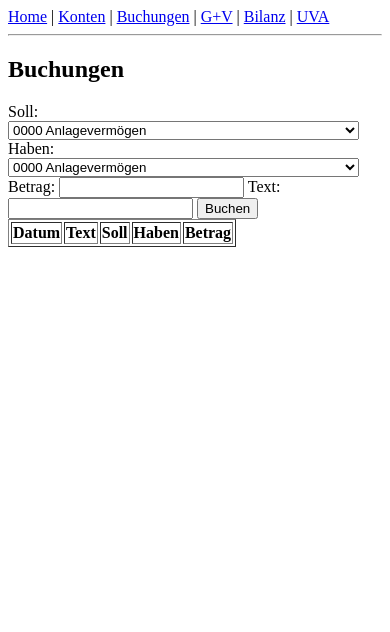
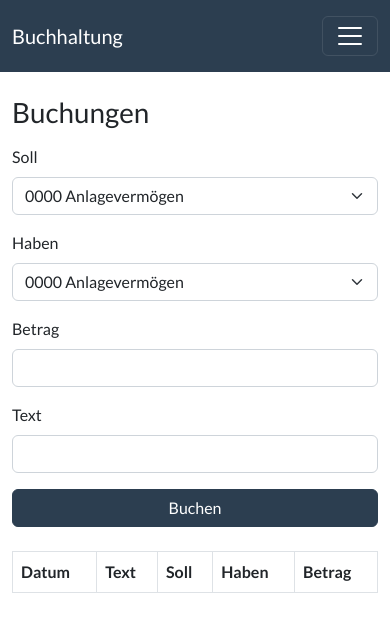
Before and after one commit to lutzerb/codextest, a Flask app: page /entries in a window 390 px wide. Shown: the top 632 px of the page. Run offline with Flask 3, Linux system fonts and the light colour scheme; lists and menus that the app fills with data are empty; some libraries are stand-ins or nearby versions.

Commit message:
Improve frontend with responsive design

```diff
--- a/app/routes.py
+++ b/app/routes.py
@@ -1,10 +1,14 @@
-from flask import render_template, request, redirect, url_for
+from flask import render_template, request, redirect, url_for, jsonify
 from . import app, db
 from .models import Account, Entry
 
 @app.route('/')
 def index():
     return render_template('index.html')
+
+@app.route('/vue_app')
+def vue_app():
+    return render_template('vue_app.html')
 
 @app.route('/accounts')
 def accounts():
@@ -25,6 +29,37 @@
         return redirect(url_for('entries'))
     entries = Entry.query.order_by(Entry.entry_date.desc()).all()
     return render_template('entries.html', entries=entries, accounts=accounts)
+
+@app.route('/api/accounts')
+def api_accounts():
+    accounts = Account.query.order_by(Account.number).all()
+    return jsonify([{'id': a.id, 'number': a.number, 'name': a.name, 'type': a.type} for a in accounts])
+
+@app.route('/api/entries', methods=['GET', 'POST'])
+def api_entries():
+    if request.method == 'POST':
+        data = request.get_json()
+        entry = Entry(
+            debit_id=data['debit_id'],
+            credit_id=data['credit_id'],
+            amount=data['amount'],
+            description=data.get('description', '')
+        )
+        db.session.add(entry)
+        db.session.commit()
+        return jsonify({'status': 'success'})
+    entries = Entry.query.order_by(Entry.entry_date.desc()).all()
+    result = []
+    for e in entries:
+        result.append({
+            'id': e.id,
+            'entry_date': e.entry_date.isoformat(),
+            'description': e.description,
+            'debit': {'id': e.debit.id, 'number': e.debit.number, 'name': e.debit.name},
+            'credit': {'id': e.credit.id, 'number': e.credit.number, 'name': e.credit.name},
+            'amount': e.amount
+        })
+    return jsonify(result)
 
 @app.route('/profit_loss')
 def profit_loss():
--- a/app/templates/base.html
+++ b/app/templates/base.html
@@ -2,18 +2,32 @@
 <html lang="de">
 <head>
     <meta charset="utf-8">
+    <meta name="viewport" content="width=device-width, initial-scale=1">
     <title>Buchhaltung</title>
+    <link href="https://cdn.jsdelivr.net/npm/bootswatch@5.3.2/dist/flatly/bootstrap.min.css" rel="stylesheet">
 </head>
 <body>
-    <nav>
-        <a href="/">Home</a> |
-        <a href="/accounts">Konten</a> |
-        <a href="/entries">Buchungen</a> |
-        <a href="/profit_loss">G+V</a> |
-        <a href="/balance">Bilanz</a> |
-        <a href="/vat">UVA</a>
+    <nav class="navbar navbar-expand-lg navbar-dark bg-primary">
+        <div class="container-fluid">
+            <a class="navbar-brand" href="/">Buchhaltung</a>
+            <button class="navbar-toggler" type="button" data-bs-toggle="collapse" data-bs-target="#navbarNav" aria-controls="navbarNav" aria-expanded="false" aria-label="Toggle navigation">
+                <span class="navbar-toggler-icon"></span>
+            </button>
+            <div class="collapse navbar-collapse" id="navbarNav">
+                <ul class="navbar-nav me-auto mb-2 mb-lg-0">
+                    <li class="nav-item"><a class="nav-link" href="/accounts">Konten</a></li>
+                    <li class="nav-item"><a class="nav-link" href="/entries">Buchungen</a></li>
+                    <li class="nav-item"><a class="nav-link" href="/profit_loss">G+V</a></li>
+                    <li class="nav-item"><a class="nav-link" href="/balance">Bilanz</a></li>
+                    <li class="nav-item"><a class="nav-link" href="/vat">UVA</a></li>
+                    <li class="nav-item"><a class="nav-link" href="/vue_app">Vue&nbsp;Demo</a></li>
+                </ul>
+            </div>
+        </div>
     </nav>
-    <hr>
-    {% block content %}{% endblock %}
+    <div class="container mt-4">
+        {% block content %}{% endblock %}
+    </div>
+    <script src="https://cdn.jsdelivr.net/npm/bootstrap@5.3.0/dist/js/bootstrap.bundle.min.js"></script>
 </body>
 </html>
--- a/app/templates/entries.html
+++ b/app/templates/entries.html
@@ -1,25 +1,50 @@
 {% extends 'base.html' %}
 {% block content %}
-<h2>Buchungen</h2>
-<form method="post">
-    Soll: <select name="debit">
+<h2 class="mb-3">Buchungen</h2>
+<form method="post" class="row g-3 mb-4">
+    <div class="col-md-3">
+        <label class="form-label">Soll</label>
+        <select name="debit" class="form-select" required>
             {% for acc in accounts %}
                 <option value="{{ acc.id }}">{{ acc.number }} {{ acc.name }}</option>
             {% endfor %}
         </select>
-    Haben: <select name="credit">
+    </div>
+    <div class="col-md-3">
+        <label class="form-label">Haben</label>
+        <select name="credit" class="form-select" required>
             {% for acc in accounts %}
                 <option value="{{ acc.id }}">{{ acc.number }} {{ acc.name }}</option>
             {% endfor %}
         </select>
-    Betrag: <input type="number" step="0.01" name="amount">
-    Text: <input type="text" name="description">
-    <input type="submit" value="Buchen">
+    </div>
+    <div class="col-md-2">
+        <label class="form-label">Betrag</label>
+        <input type="number" step="0.01" name="amount" class="form-control" required>
+    </div>
+    <div class="col-md-3">
+        <label class="form-label">Text</label>
+        <input type="text" name="description" class="form-control">
+    </div>
+    <div class="col-md-1 d-flex align-items-end">
+        <button type="submit" class="btn btn-primary w-100">Buchen</button>
+    </div>
 </form>
-<table border="1">
+
+<table class="table table-striped table-bordered">
+    <thead>
         <tr><th>Datum</th><th>Text</th><th>Soll</th><th>Haben</th><th>Betrag</th></tr>
+    </thead>
+    <tbody>
         {% for e in entries %}
-<tr><td>{{ e.entry_date }}</td><td>{{ e.description }}</td><td>{{ e.debit.number }}</td><td>{{ e.credit.number }}</td><td>{{ e.amount }}</td></tr>
+        <tr>
+            <td>{{ e.entry_date }}</td>
+            <td>{{ e.description }}</td>
+            <td>{{ e.debit.number }}</td>
+            <td>{{ e.credit.number }}</td>
+            <td>{{ '%.2f'|format(e.amount) }}</td>
+        </tr>
         {% endfor %}
+    </tbody>
 </table>
 {% endblock %}
--- a/app/templates/index.html
+++ b/app/templates/index.html
@@ -1,4 +1,4 @@
 {% extends 'base.html' %}
 {% block content %}
-<h1>Willkommen zur Buchhaltung</h1>
+<h1 class="mb-4">Willkommen zur Buchhaltung</h1>
 {% endblock %}
```
Also changed, not shown: app/static/js/app.js (added, +38 -0 lines), app/templates/accounts.html (+10 -6 lines), app/templates/balance.html (+6 -2 lines), app/templates/profit_loss.html (+6 -2 lines), app/templates/vat.html (+7 -5 lines), app/templates/vue_app.html (added, +50 -0 lines), README.md. Lines whose indentation alone changed are shown as unchanged.
